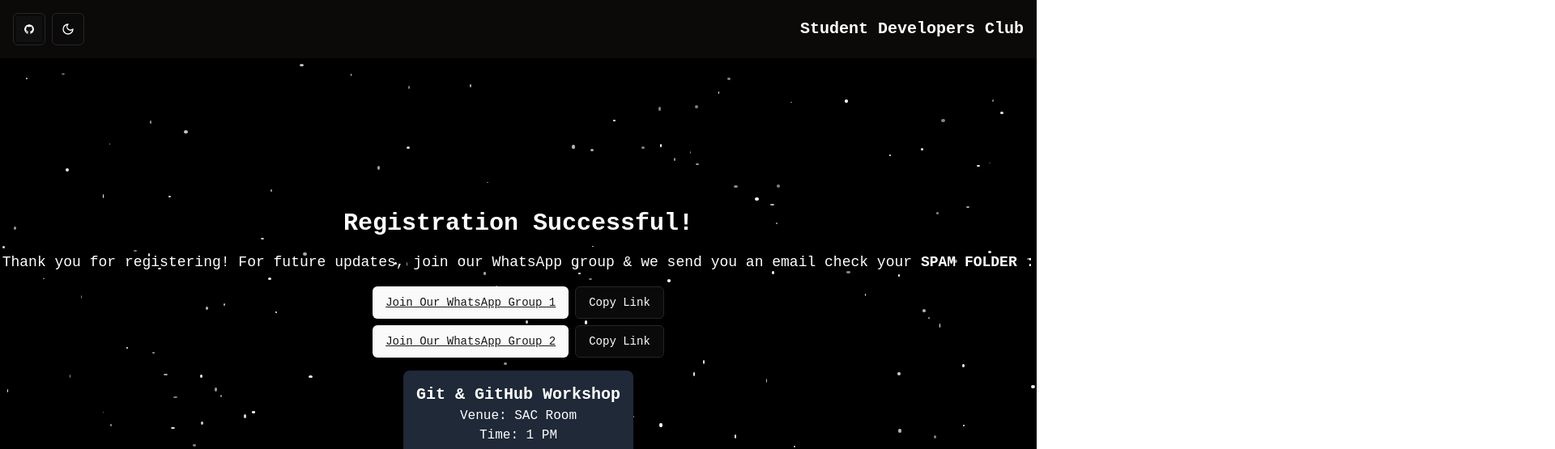
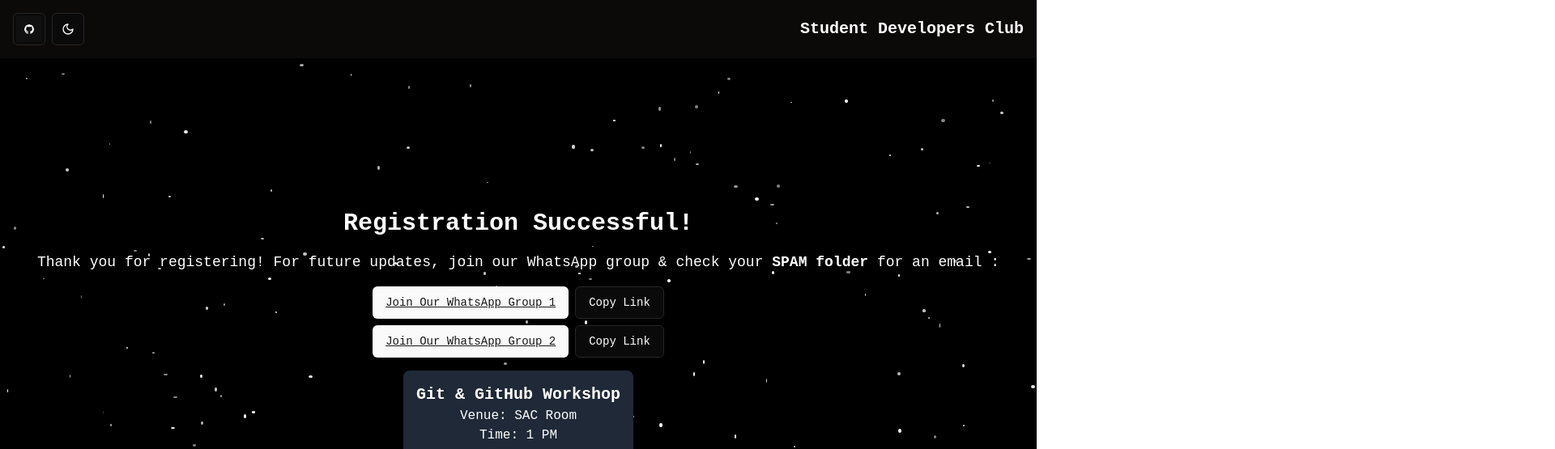
Before and after one commit to fyzanshaik/SDC-Forms, a React (Vite) app in the folder frontend/: page /success in a window 1280 px wide. Shown: the top 555 px of the page at 81% size, 1920 px wide, since content can reach past the window. Built offline with nearby package versions, Linux system fonts and the light colour scheme; no server answers.

Commit message:
All UI changes are fixed

```diff
--- a/frontend/src/App.tsx
+++ b/frontend/src/App.tsx
@@ -6,7 +6,7 @@ import Loader from './Loader';
 import SuccessPage from './SuccessPage'; // Create this component
 import { ToastProviderWrapper } from './ToastContext'; // Adjust the path
 import { BrowserRouter as Router, Route, Routes } from 'react-router-dom'; // Import necessary components from react-router
-import { devApi, prodApi } from './serverURL';
+import { prodApi } from './serverURL';
 import axios from 'axios';
 import './styles.css';
 
@@ -16,7 +16,6 @@ const App: React.FC = () => {
 
 	const checkServer = async () => {
 		try {
-			console.log('Prod api: ', prodApi, devApi);
 			const response = await axios.get(prodApi);
 			if (response.data.message) {
 				setServerUp(true);
--- a/frontend/src/Form.tsx
+++ b/frontend/src/Form.tsx
@@ -14,7 +14,7 @@ import SessionHeader from './SessionHeader';
 import AlertMessage from './AlertMesssage';
 import sdcImage from './2.png';
 import GitHubCard from './GitHubCard';
-import { prodApi, devApi } from './serverURL';
+import { prodApi } from './serverURL';
 
 const studentSchema = z.object({
 	firstName: z.string().min(1, 'First name is required'),
@@ -33,8 +33,9 @@ const Form: React.FC = () => {
 	const isDarkMode = theme === 'dark';
 	const [alert, setAlert] = useState<{ title: string; description: string; variant?: 'default' | 'destructive' } | null>(null);
 	const [progress, setProgress] = useState<number | null>(null);
+	const [loading, setLoading] = useState(false); // New loading state
+
 	const navigate = useNavigate();
-	console.log(devApi, prodApi);
 	const {
 		register,
 		handleSubmit,
@@ -46,6 +47,7 @@ const Form: React.FC = () => {
 
 	const onSubmit = async (data: StudentFormData) => {
 		setProgress(0);
+		setLoading(true);
 		const payload = { studentData: data };
 
 		const interval = setInterval(() => {
@@ -55,9 +57,7 @@ const Form: React.FC = () => {
 		try {
 			const response = await axios.post(`${prodApi}api/submit-form`, payload);
 			clearInterval(interval);
-			console.log(response.status);
 			if (response.status === 200) {
-				console.log('magic');
 				setAlert({
 					title: 'Registration Successful!',
 					description: 'Please check your email for confirmation, including your spam folder.',
@@ -65,20 +65,20 @@ const Form: React.FC = () => {
 				setTimeout(() => setAlert(null), 5000);
 				navigate('/success');
 			} else {
-				console.log('didnt fail but status error? ');
 				setAlert({
 					title: 'Registration Failed!',
 					description: 'An error occurred. Please try again later.',
 					variant: 'destructive',
 				});
 				setTimeout(() => setAlert(null), 5000);
+				setLoading(false);
 			}
 		} catch (error) {
 			clearInterval(interval);
 			if (axios.isAxiosError(error) && error.response) {
 				setAlert({
 					title: 'Registration Failed!',
-					description: error.response.data.message || 'Please enter valid data.',
+					description: error.response.data.message || 'The email is already registered.',
 					variant: 'destructive',
 				});
 				setTimeout(() => setAlert(null), 5000);
@@ -89,9 +89,11 @@ const Form: React.FC = () => {
 					variant: 'destructive',
 				});
 				setTimeout(() => setAlert(null), 5000);
+				setLoading(false);
 			}
 		} finally {
 			setProgress(null);
+			setLoading(false);
 		}
 	};
 
@@ -193,10 +195,17 @@ const Form: React.FC = () => {
 				</div>
 
 				<Button type="submit" className="button w-full mt-4">
-					Submit
+					{loading ? (
+						<div className="flex items-center justify-center">
+							<div className="loader mr-2"></div>
+							<span>Loading...</span>
+						</div>
+					) : (
+						'Submit'
+					)}
 				</Button>
 			</form>
-			<div className="mt-4 w-full flex justify-center">
+			<div className=" mb-4 w-50  justify-center">
 				<GitHubCard />
 			</div>
 		</div>
--- a/frontend/src/GitHubCard.tsx
+++ b/frontend/src/GitHubCard.tsx
@@ -1,9 +1,13 @@
 import React from 'react';
 import { Card, CardHeader, CardTitle, CardDescription, CardContent } from '@/components/ui/card';
 import { Button } from '@/components/ui/button';
-import githubLogo from './git1.png';
+import { useTheme } from '@/components/theme-provider';
 
+import githubLogoDark from './git1.png';
+import githubLogoLight from './git2.svg';
 const GitHubCard: React.FC = () => {
+	const { theme } = useTheme();
+
 	const handleGitHubClick = () => {
 		window.location.href = import.meta.env.VITE_GITHUB_URL;
 	};
@@ -16,7 +20,7 @@ const GitHubCard: React.FC = () => {
 			</CardHeader>
 			<CardContent className="flex items-center">
 				<Button variant="outline" onClick={handleGitHubClick} className="flex items-center">
-					<img src={githubLogo} alt="GitHub Logo" className="h-6 w-6 mr-2" />
+					<img src={theme === 'dark' ? githubLogoDark : githubLogoLight} alt="GitHub Logo" className="h-6 w-6 mr-2" />
 					View on GitHub
 				</Button>
 			</CardContent>
--- a/frontend/src/SuccessPage.tsx
+++ b/frontend/src/SuccessPage.tsx
@@ -55,8 +55,12 @@ const SuccessPage: React.FC = () => {
 	};
 
 	return (
-		<div className={`relative flex justify-center flex-col items-center min-h-screen pt-7 transition duration-300 ${isDarkMode ? 'dark:text-white' : 'text-gray-800'}`}>
-			<div className="stars">
+		<div
+			className={`relative flex no-scrollbar overflow-hidden overflow-y-hidden justify-center flex-col items-center min-h-screen pt-7 transition duration-300 ${
+				isDarkMode ? 'dark:text-white' : 'text-gray-800'
+			}`}
+		>
+			<div className="stars no-scrollbar ">
 				{Array.from({ length: starsCount }).map((_, index) => (
 					<div
 						key={index}
@@ -79,7 +83,7 @@ const SuccessPage: React.FC = () => {
 					style={{
 						left: `${Math.random() * 100}vw`,
 						animationDuration: `${Math.random() * 1 + 1}s`,
-						animationDelay: `${Math.random() * 2}s`,
+						animationDelay: `${Math.random() * 3}s`,
 						transform: `translate(${Math.random() * 50 - 25}vw, ${Math.random() * 50}vh)`,
 					}}
 				/>
@@ -88,7 +92,7 @@ const SuccessPage: React.FC = () => {
 			<div className="relative z-10 flex flex-col items-center justify-center text-center space-y-4">
 				<h1 className="text-3xl font-bold">Registration Successful!</h1>
 				<p className="text-lg">
-					Thank you for registering! For future updates, join our WhatsApp group & we send you an email check your <strong>SPAM FOLDER</strong> :
+					Thank you for registering! For future updates, join our WhatsApp group & check your <strong>SPAM folder</strong> for an email :
 				</p>
 
 				<div className="flex flex-col items-start space-y-2 mb-4">
--- a/frontend/src/index.css
+++ b/frontend/src/index.css
@@ -6,3 +6,14 @@
 		--radius: 0.5rem;
 	}
 }
+@layer utilities {
+	/* Hide scrollbar for Chrome, Safari and Opera */
+	.no-scrollbar::-webkit-scrollbar {
+		display: none;
+	}
+	/* Hide scrollbar for IE, Edge and Firefox */
+	.no-scrollbar {
+		-ms-overflow-style: none; /* IE and Edge */
+		scrollbar-width: none; /* Firefox */
+	}
+}
--- a/frontend/src/styles.css
+++ b/frontend/src/styles.css
@@ -116,3 +116,21 @@ body.light .select-content {
 	animation: meteorShower 1s linear infinite;
 	opacity: 0.8;
 }
+
+.loader {
+	border: 4px solid rgba(255, 255, 255, 0.3);
+	border-radius: 50%;
+	border-top: 4px solid white;
+	width: 20px;
+	height: 20px;
+	animation: spin 1s linear infinite;
+}
+
+@keyframes spin {
+	0% {
+		transform: rotate(0deg);
+	}
+	100% {
+		transform: rotate(360deg);
+	}
+}
```
